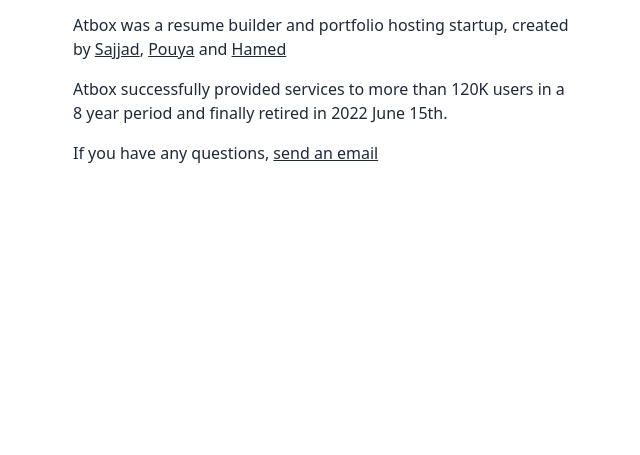
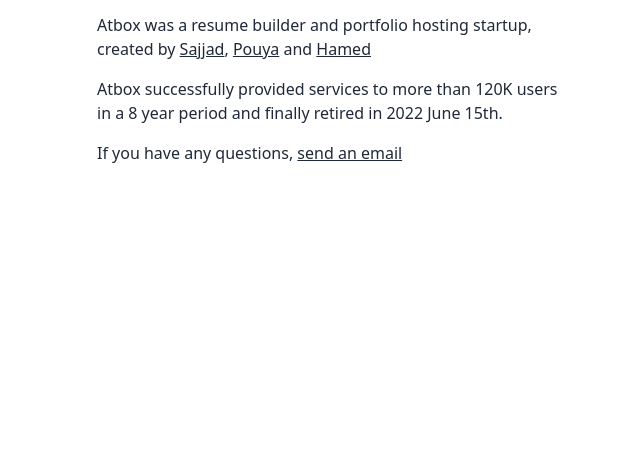
Before and after one commit to Atbox/atbox.github.io, a plain HTML site: page index.html in a window 1280 px wide. Shown: the part 345-800 px from the top of the page, without its empty margins (311-951 px from the left). Drawn offline with nearby package versions, Linux system fonts and the light colour scheme.

Commit message:
Update index.html

```diff
--- a/index.html
+++ b/index.html
@@ -9,7 +9,7 @@
 </head>
 <body>
   <div class="h-screen flex items-center justify-center">
-    <div class="max-w-lg">
+    <div class="max-w-lg p-6">
       <h1 class="font-bold text-lg">Atbox</h1>
       <p class="font-mono">2014 – 2022</p>
       <div class="h-4"></div>
```
